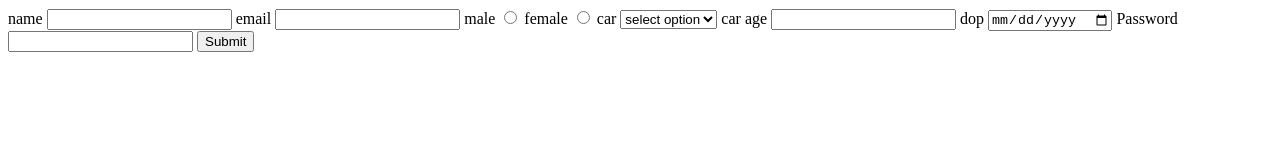
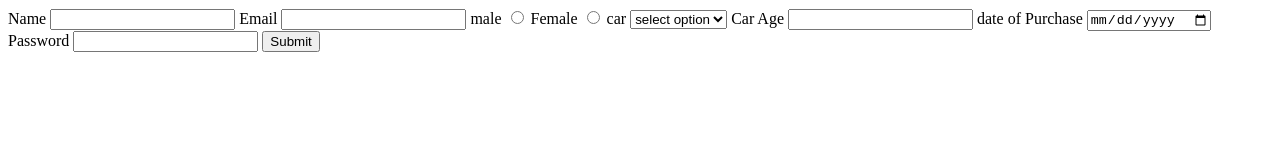
Before and after one commit to acciojob/car-insurance-form-subir211, a website: page main.html in a window 1280 px wide. Drawn offline with Linux system fonts and the light colour scheme.

Commit message:
created a submission

```diff
--- a/main.html
+++ b/main.html
@@ -11,27 +11,35 @@
     <script type="text/javascript" src="./script.js">
 </script>
 	<from method="post">
-<level for="Names">name</level>
-	<input type="text" id="names" required">
-	<level for="email">email</level>
-	<input type="email" id="names" required">
-<level for="gender_m">male</level>
+<lebel for="name">Name</lebel>
+	<input type="text" id="name" required>
+
+	<label for="email">Email</label>
+	<input type="email" id="email" required>
+
+<lavbel for="gender_m">male</label>
 	<input type="radio" id="gender_m" name="gender" required>
-	<level for="gender_f">female</level>
+
+	<label for="gender_f">Female</label>
 	<input type="radio" id="gender_f" name="gender" required>
-	<level for="cars">car</level>
+
+	<label for="cars">car</label>
 	<select id="cars">
 	<option value="option">select option</option>
 	<option value="BMW">BMW</option>
 		<option value="Audi">Audi</option>
 		<option value="Marcedez">marcedez</option>
 	</select>
-	<level for="car age">car age</level>
+
+	<label for="carage">Car Age</label>
 	<input type="number" id="car age" required">
-		<level for="date of purchase">dop</level>
+
+		<label for="dop">date of Purchase</label>
 	<input type="date" id="dop" required">
-	  <label for="password">Password</label>
+
+	  <label for="Password">Password</label>
         <input type="Password" id="password" required>
+
 	 <button type="submit">Submit</button>
 	</from>
 </body>
```
